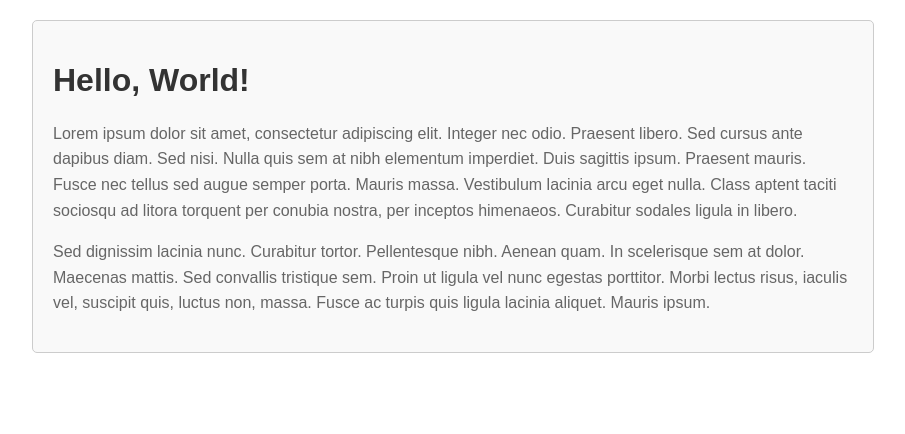
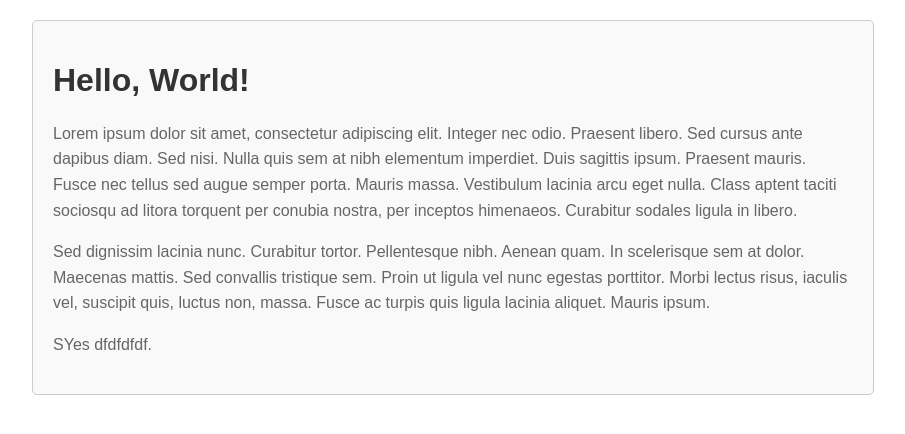
Before and after one commit to malcolmfrsr/terraform-repository, a plain HTML site: page website/index.html in a window 1280 px wide. Shown: the whole page, without its empty margins (187-1092 px from the left). Drawn offline with Linux system fonts and the light colour scheme.

Commit message:
Split up files

```diff
--- a/website/index.html
+++ b/website/index.html
@@ -42,6 +42,10 @@
         Maecenas mattis. Sed convallis tristique sem. Proin ut ligula vel nunc egestas porttitor. Morbi lectus risus,
         iaculis vel, suscipit quis, luctus non, massa. Fusce ac turpis quis ligula lacinia aliquet. Mauris ipsum.
     </p>
+
+    <p>
+        SYes dfdfdfdf.
+    </p>
 </div>
 
 </body>
```
Also changed, not shown: 5 other files.
